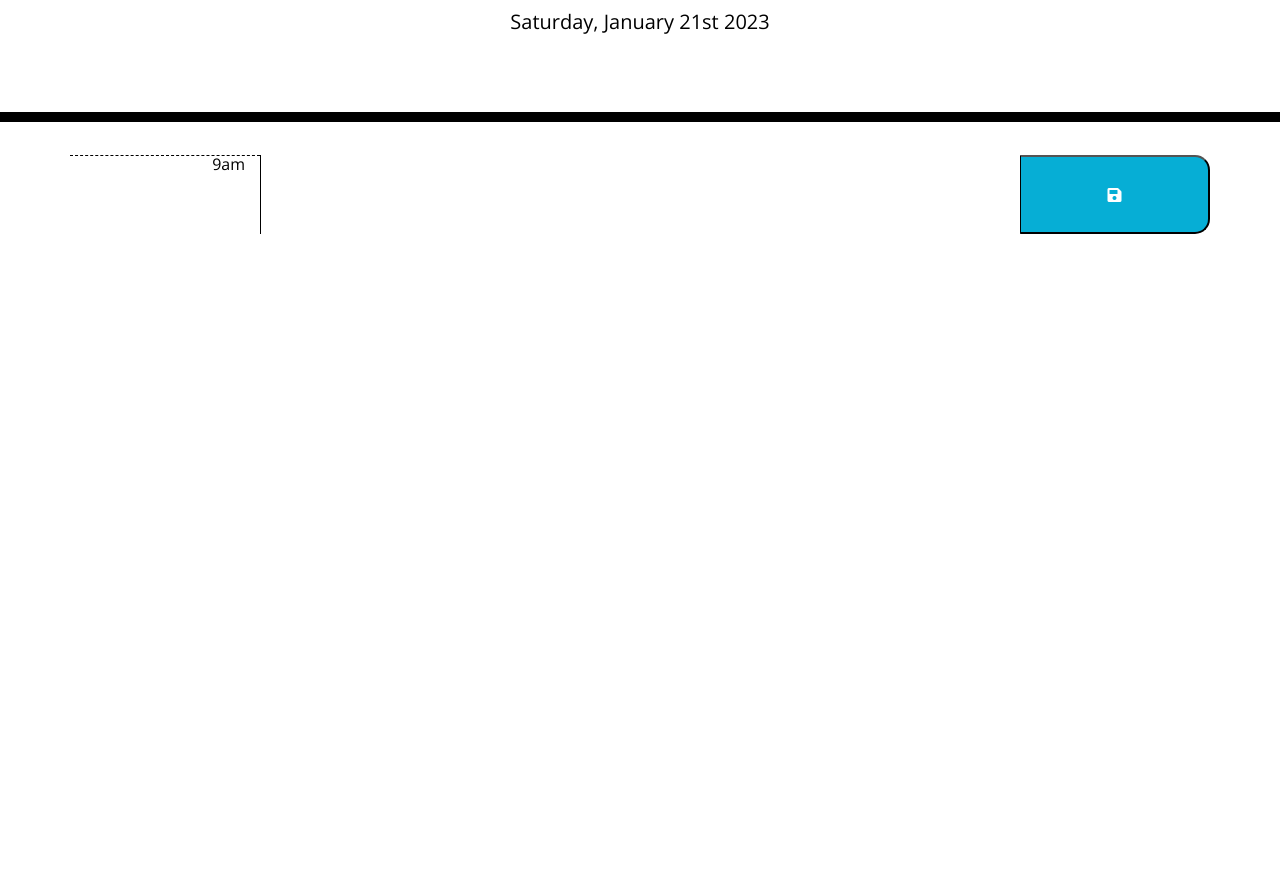
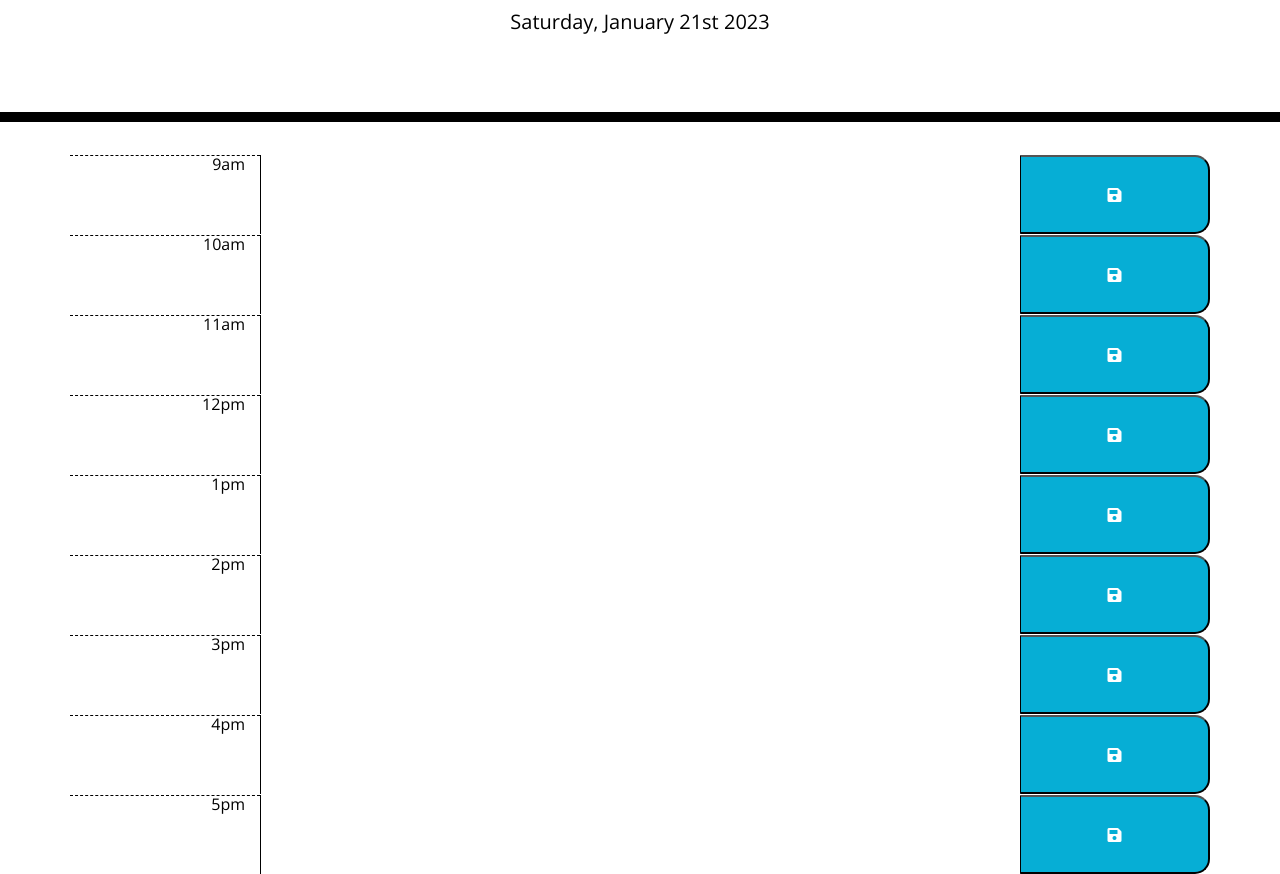
Before and after one commit to Thorbieey/Day-Scheduler, a plain HTML site: page index.html in a window 1280 px wide. Shown: the part 182-1056 px from the top of the page. Before the commit the page ends 800 px from the top, so only its background shows below. Drawn offline with nearby package versions, Linux system fonts and the light colour scheme.

Commit message:
added other time blocks to html

```diff
--- a/assets/js/index.js
+++ b/assets/js/index.js
@@ -30,8 +30,6 @@ function renderSavedEvents () {
             $("#event").text(savedEvent);
         }
     }
-
-
 }
 
 // Function to store new event in timeblock
--- a/index.html
+++ b/index.html
@@ -33,6 +33,46 @@
         <textarea id="event" class="col-8"></textarea>
         <button class="col-2 saveBtn"><i class="fas fa-save"></i></button>
       </div>
+      <div class="row time-block">
+        <div class="col-2 hour">10am</div>
+        <textarea id="event" class="col-8"></textarea>
+        <button class="col-2 saveBtn"><i class="fas fa-save"></i></button>
+      </div>
+      <div class="row time-block">
+        <div class="col-2 hour">11am</div>
+        <textarea id="event" class="col-8"></textarea>
+        <button class="col-2 saveBtn"><i class="fas fa-save"></i></button>
+      </div>
+      <div class="row time-block">
+        <div class="col-2 hour">12pm</div>
+        <textarea id="event" class="col-8"></textarea>
+        <button class="col-2 saveBtn"><i class="fas fa-save"></i></button>
+      </div>
+      <div class="row time-block">
+        <div class="col-2 hour">1pm</div>
+        <textarea id="event" class="col-8"></textarea>
+        <button class="col-2 saveBtn"><i class="fas fa-save"></i></button>
+      </div>
+      <div class="row time-block">
+        <div class="col-2 hour">2pm</div>
+        <textarea id="event" class="col-8"></textarea>
+        <button class="col-2 saveBtn"><i class="fas fa-save"></i></button>
+      </div>
+      <div class="row time-block">
+        <div class="col-2 hour">3pm</div>
+        <textarea id="event" class="col-8"></textarea>
+        <button class="col-2 saveBtn"><i class="fas fa-save"></i></button>
+      </div>
+      <div class="row time-block">
+        <div class="col-2 hour">4pm</div>
+        <textarea id="event" class="col-8"></textarea>
+        <button class="col-2 saveBtn"><i class="fas fa-save"></i></button>
+      </div>
+      <div class="row time-block">
+        <div class="col-2 hour">5pm</div>
+        <textarea id="event" class="col-8"></textarea>
+        <button class="col-2 saveBtn"><i class="fas fa-save"></i></button>
+      </div>
     </main>
 
     <!-- jQuery & Boostrap bundle -->
```
